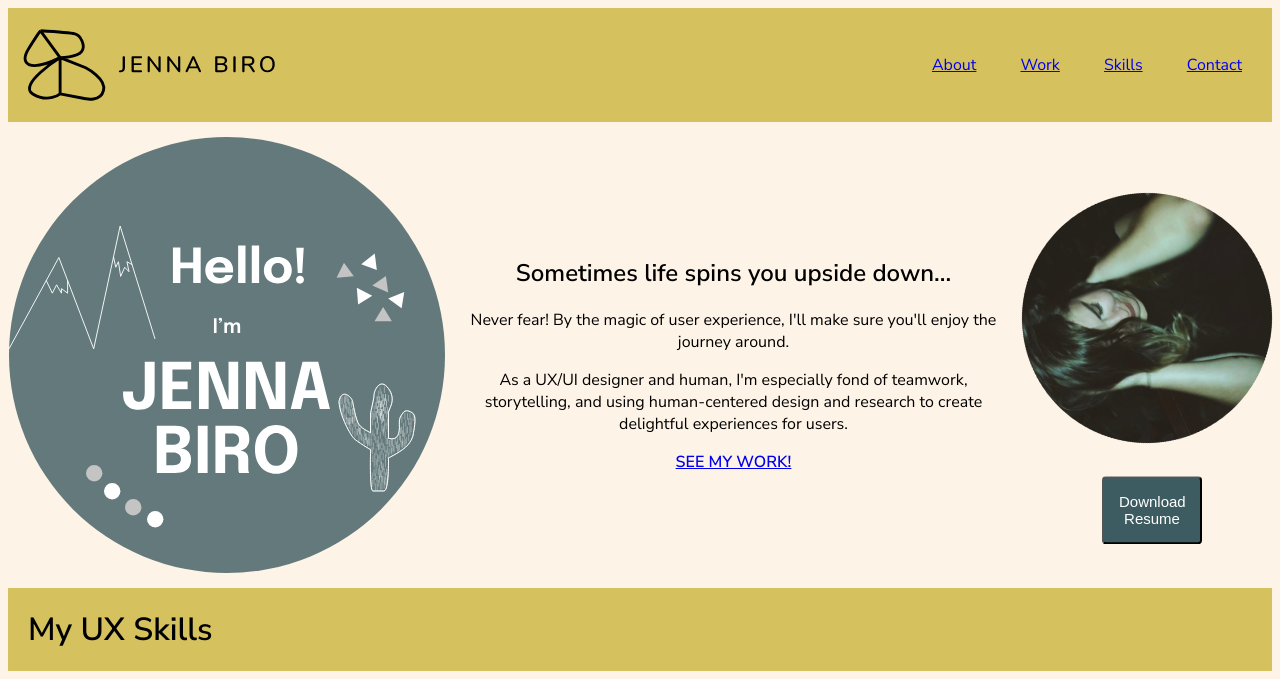
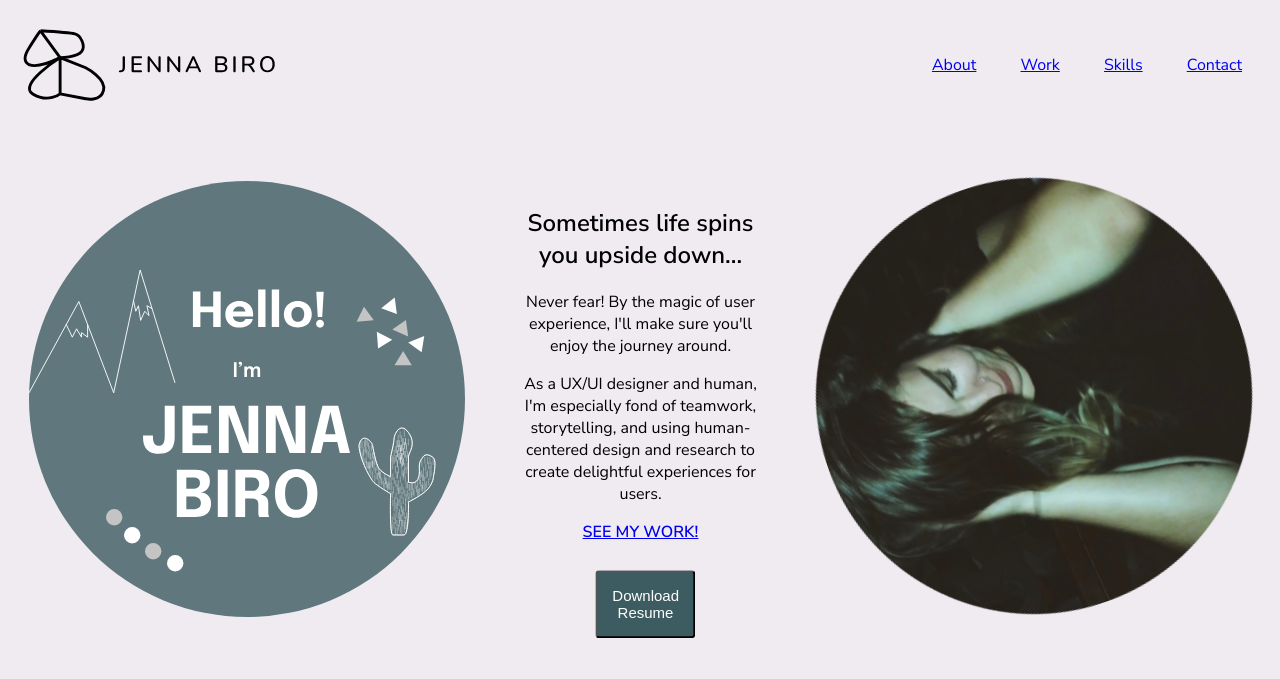
Before and after one commit to jennachair/UX_UI_HW_19, a plain HTML site: page index.html in a window 1280 px wide. Shown: the top 679 px of the page. Drawn offline with nearby package versions, Linux system fonts and the light colour scheme.

Commit message:
visual mess around

```diff
--- a/css/style.css
+++ b/css/style.css
@@ -1,12 +1,11 @@
 body {
     font-family: 'Nunito Sans', sans-serif;
-    background-color: rgb(254, 243, 231);
+    background-color: #EFEBF1
 }
 nav {
     margin: 0;
     display: flex;
     justify-content: space-between;
-    background-color: #D5C25F;
 }
 .logo {
     display: flex;
@@ -25,12 +24,12 @@ nav {
 }
 .heroSection {
     display: flex;
-    justify-content: space-between;
+    justify-content: space-around;
     align-items: center;
     padding-top: 15px;
-    padding-bottom: 15px;
-    padding-right: 0px;
-    padding-left: 0px;
+    padding-bottom: 80px;
+    padding-right: 20px;
+    padding-left: 20px;
     text-align: center;
 }
 .leftHero {
@@ -38,7 +37,7 @@ nav {
     justify-content: flex-end;
 }
 .heroContent {
-    margin: 10px
+    margin: 50px
 }
 .heroFlex {
     display: flex;
@@ -53,12 +52,13 @@ nav {
 
 }
 .rightHero img {
-    width: 250px;
-    height: 250px;
+    width: 436px;
+    height: 436px;
     animation: spin 10s infinite;
 }
 button {
     display: block;
+    align-items: center;
     padding: 15px;
     border-radius: 4px;
     width: 40%;
@@ -70,10 +70,14 @@ button {
     transform: translate(80%, 40%);
 }
 .heading {
+    display: flex;
+    align-items: center;
+    justify-content: center;
     margin: 0;
     padding: 20px;
-    background-color: #D5C25F;
     color: black;
+    font-weight: bold;
+
 }
 /* My UX Skills section coded using CSS flex */
 .flexContainer {
@@ -84,12 +88,12 @@ button {
     justify-content: space-evenly;
     flex-wrap: wrap;
     margin: 0;
-    padding: 0 10px;
+    padding: 0;
     text-align: center;
 }
 .flexContainer div {
     margin: auto;
-    padding: 20px;
+    padding: 10px 30px;
     align-items: center;
 }
 .skill-1 {
@@ -118,7 +122,8 @@ h1, h2, h3, h4 {
 }
 /* My Work Section Grid */
 .myWork {
-    padding: 10px 30px
+    padding: 10px 30px;
+    justify-content: center;
 }
 .workGrid {
     margin: 0;
--- a/index.html
+++ b/index.html
@@ -41,10 +41,10 @@
             <div class="smoothScroll" id="section1">
                 <a href="#section2">SEE MY WORK!</a>
             </div>
+            <button>Download Resume</button>
         </div>
         <div class="rightHero">
             <img src="images/me.png" alt="Jenna Avatar">
-            <button>Download Resume</button>
         </div>
     </section>
 <!--My Skills Section Flex-->
```
